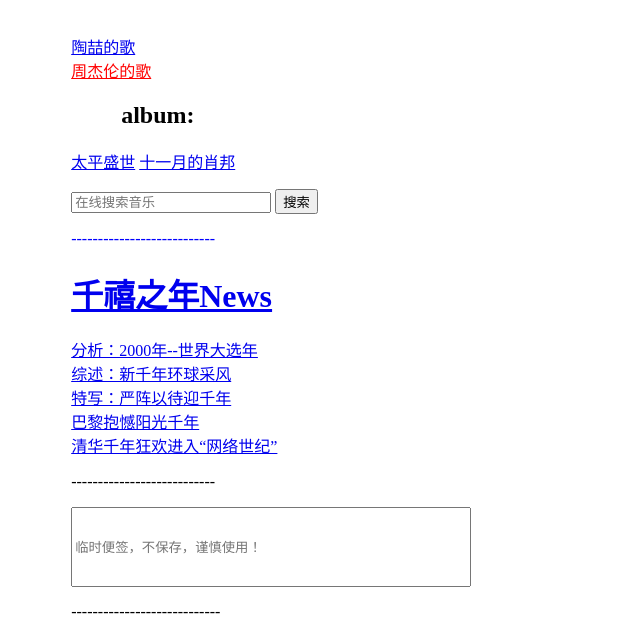
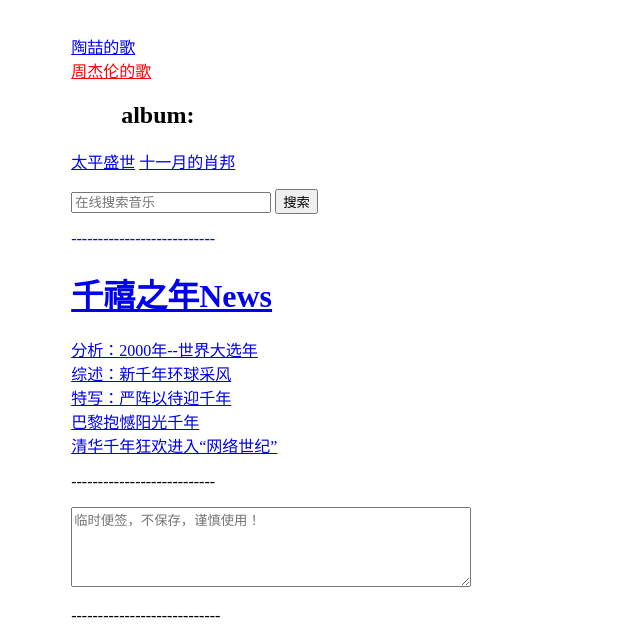
Before and after one commit to ChinaClay/allinone, a plain HTML site: page index.html in a window 1280 px wide. Shown: the part 591-1232 px from the top of the page, without its empty margins (0-640 px from the left). Drawn offline with Linux system fonts and the light colour scheme.

Commit message:
Replace input with textarea for temporary notes

```diff
--- a/index.html
+++ b/index.html
@@ -98,7 +98,7 @@
 
   <!-- temporary note-->
   <p>
-    <input id="note" type="text" placeholder="临时便签，不保存，谨慎使用！" class="note">
+    <textarea id="note" placeholder="临时便签，不保存，谨慎使用！" class="note"></textarea>
   </p>
   <p>----------------------------</p>
   <!-- keep script paragraph down-->
```
